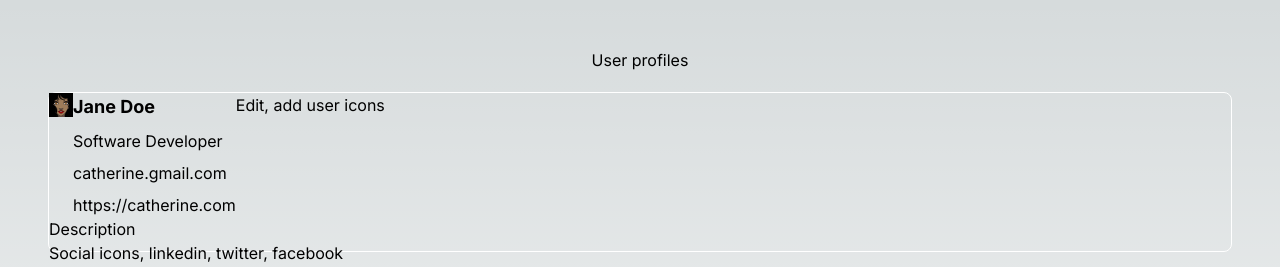
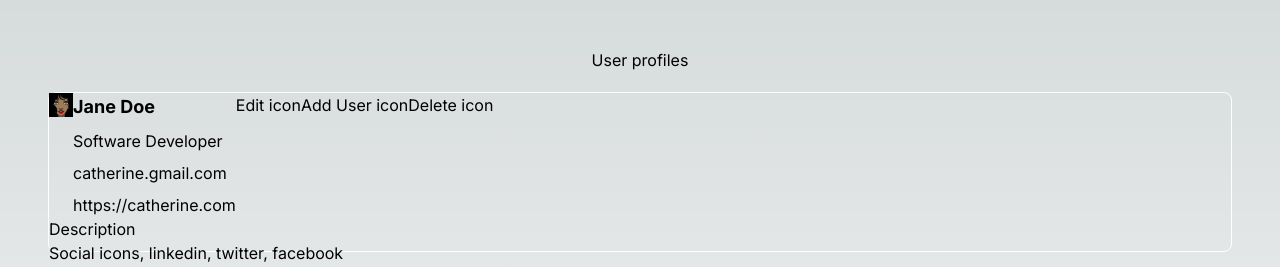
Before and after one commit to esthercate/user-profiles, a Next.js app: page / in a window 1280 px wide. Shown: the top 267 px of the page. Built offline with nearby package versions, Linux system fonts and the light colour scheme.

Commit message:
Add icons section

```diff
--- a/app/page.tsx
+++ b/app/page.tsx
@@ -16,7 +16,11 @@ export default function Home() {
             <p>catherine.gmail.com</p>
             <Link href='/'>https://catherine.com</Link>
           </div>
-          <div>Edit, add user icons</div>
+          <div>
+            <Link href='/edit'>Edit icon</Link>
+            <Link href='/add'>Add User icon</Link>
+            <button>Delete icon</button>
+          </div>
         </div>
         <div>Description</div>
         <div>Social icons, linkedin, twitter, facebook</div>
```
